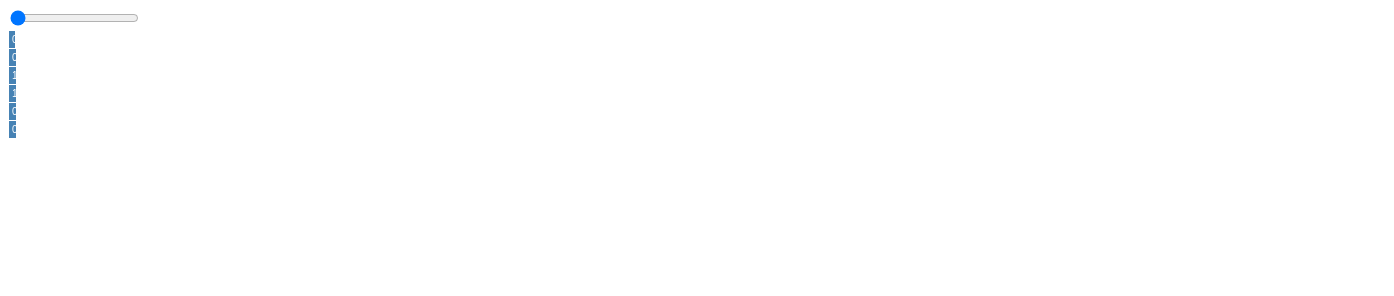
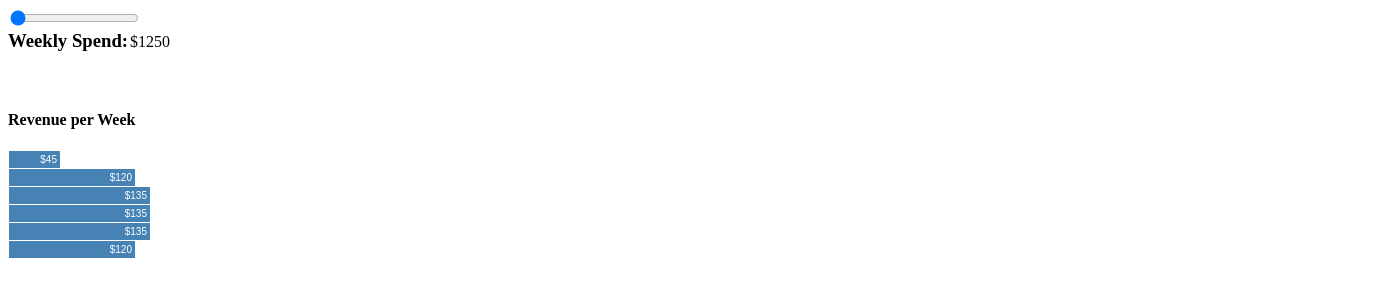
Before and after one commit to finnnilsen90/test_environment, a website: page slider/d3_tutorial/index.html in a window 1280 px wide. Shown: the whole page, 1394 px wide, since content can reach past the window. Drawn offline with Linux system fonts and the light colour scheme.

Commit message:
master updtates

```diff
--- a/slider/d3_tutorial/index.html
+++ b/slider/d3_tutorial/index.html
@@ -5,8 +5,15 @@
 
 <input type="range" min="1" max="100" value="1" class="slider" id="myRange">
 
+<div class'parent_cash'>
+
+    <h3>Weekly Spend:</h3><div class='cash'></div>
+
+</div>
+
 <div class='parent'>
 
+    <h4>Revenue per Week</h4>
     <div class='chart'></div>
 
 </div>
--- a/slider/d3_tutorial/script.js
+++ b/slider/d3_tutorial/script.js
@@ -1,11 +1,6 @@
-console.log('test')
-
-var index = [.30, .80, 1, 1, .90, .80]
-var cash = 5000;
-var cr = .003;
-var ctr =.015;
-var cpm = 10;
-var avg_ord = 80;
+var index = [.00030, .00080, .0009, .0009, .00090, .00080]
+this.input = {'cash': 1250, 'cr': .003, 'ctr': .015, 'cpm': 10, 'avg_ord': 80};
+this.cash;
 
 function revenue(cr,ctr,cpm,avg_ord,cash) {
     var imp = cash/(cpm/1000);
@@ -15,23 +10,23 @@ function revenue(cr,ctr,cpm,avg_ord,cash) {
     return revenue
 }
 
-console.log(revenue(cr,ctr,cpm,avg_ord,cash));
-
-function graph(data_par,value,cr,cash) {
+function graph(data_par,value) {
     this.new_data = [];
     var chng = value*.01 || 1;
-    if (chng!==1) {
-        for (var i=0;i<data_par.length;i++) {
-            var ind_chng = data_par[i];
-            var cr_f = (ind_chng*cr)+ind_chng
-            var new_cash = (cash*value)/+value
-            var rev = revenue(cr,ctr,cpm,avg_ord,new_cash);
-            console.log(cr_f)
-            console.log(rev)
-            this.new_data.push(Math.round(rev));
-        }
-    } else {
-        this.new_data = data_par;
+
+    for (var i=0;i<data_par.length;i++) {
+        var ind_chng = data_par[i];
+        var cr = this.input.cr;
+        var cash = this.input.cash;
+        var avg_ord = this.input.avg_ord;
+        var ctr = this.input.ctr;
+        var cpm = this.input.cpm;
+
+        var cr_f = (ind_chng*cr)+ind_chng
+        var new_cash = chng===1?cash:(cash*chng)+cash
+        this.cash = new_cash;
+        var rev = revenue(cr_f,ctr,cpm,avg_ord,new_cash);
+        this.new_data.push(Math.round(rev));
     }
 
     d3.select('.chart')
@@ -40,19 +35,27 @@ function graph(data_par,value,cr,cash) {
         .enter()
         .append('div')
         .style('width', function(d) { return d + 'px'; })
-        .text(function(d) { return d; });
+        .text(function(d) { return '$'+d; });
 };
 
 graph(index)
 
+function chng_cash() {
+    var cash_div = document.querySelector('.cash');
+    cash_div.innerHTML = this.cash?'$'+this.cash:'$'+this.input.cash;
+}
+
+chng_cash()
+
 var slider = document.querySelector('.slider');
 slider.addEventListener('mouseup', (c) => {
-    var parent = document.querySelector('.parent')
-    var chart = document.querySelector('.chart')
+    var parent = document.querySelector('.parent');
+    var chart = document.querySelector('.chart');
     var slider_val = slider.value;
-    parent.removeChild(chart)
-    var node = document.createElement('div')
-    node.className = 'chart'
-    parent.appendChild(node)
-    graph(index,slider_val,cr,cash)
+    parent.removeChild(chart);
+    var node = document.createElement('div');
+    node.className = 'chart';
+    parent.appendChild(node);
+    graph(index,slider_val);
+    chng_cash()
  });
--- a/slider/d3_tutorial/style.css
+++ b/slider/d3_tutorial/style.css
@@ -6,3 +6,13 @@
   margin: 1px;
   color: white;
 }
+
+h3 {
+  margin:0 0 20px 0;
+}
+
+.cash {
+  position: relative;
+  bottom:39px;
+  left:122px;
+}
```
